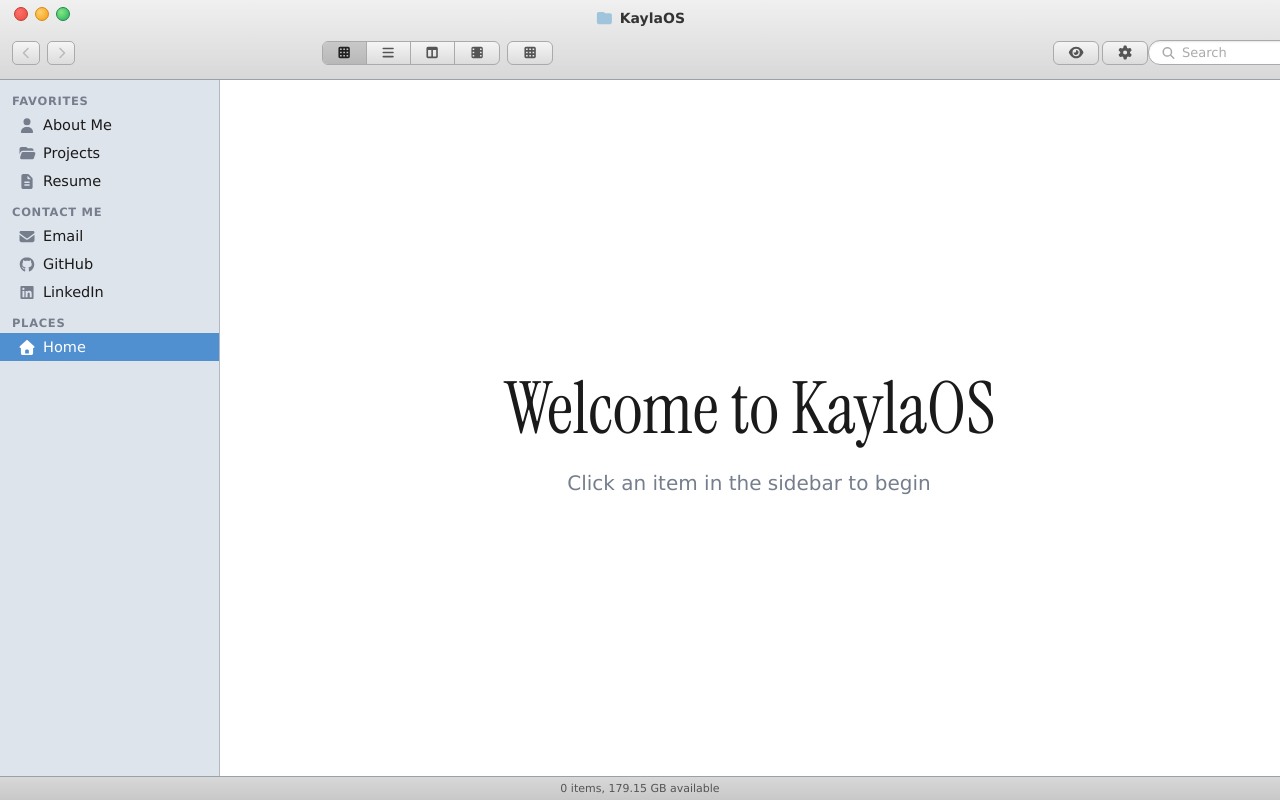
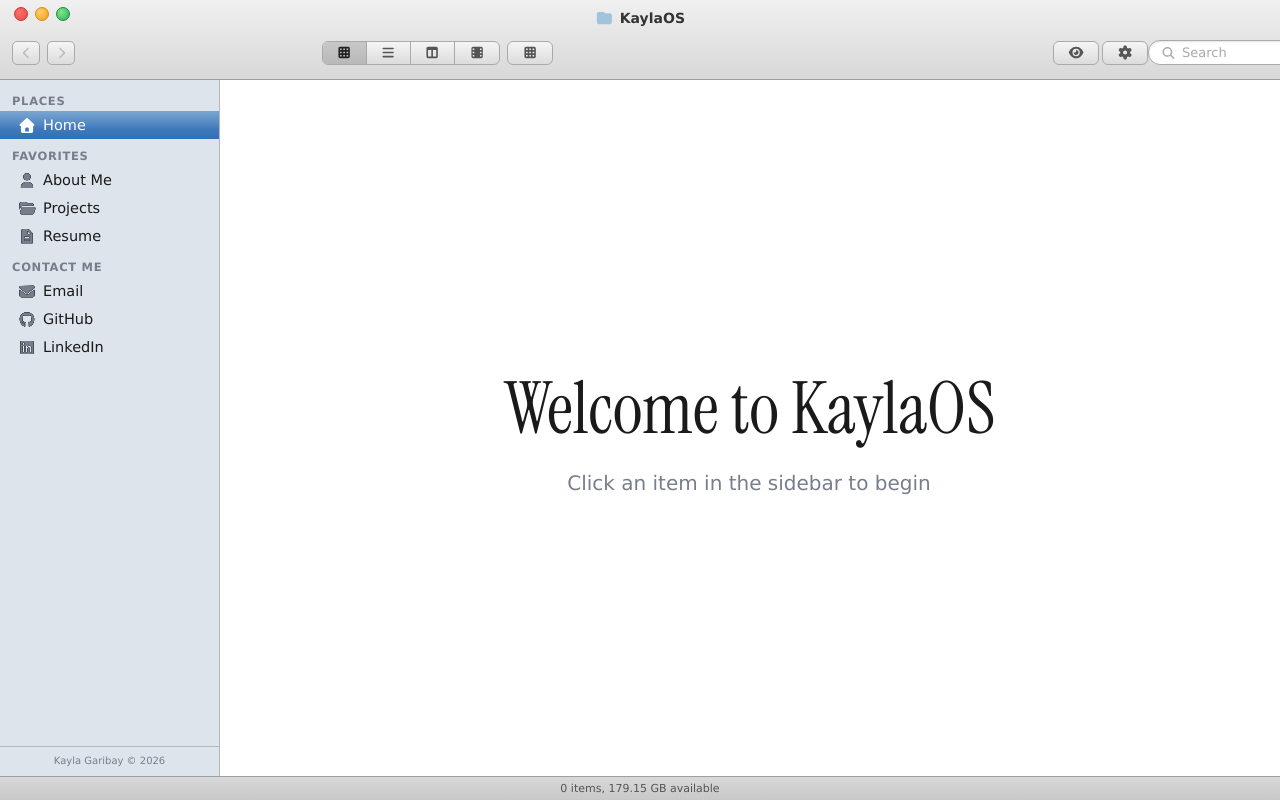
Before and after one commit to g35k/kaylaOS, a React (Vite) app: page / in a window 1280 px wide. Built offline with nearby package versions, Linux system fonts and the light colour scheme.

Commit message:
aesthetic updates to sidebar including faint .3px grey outlines to icons, a footer, and rearrangement of the userflow

```diff
--- a/src/components/sidebar/sidebar.css
+++ b/src/components/sidebar/sidebar.css
@@ -5,13 +5,29 @@
   border-right: 1px solid #b0b8c2;
   display: flex;
   flex-direction: column;
+  overflow: hidden;
+  user-select: none;
+}
+
+.sidebarContent {
+  flex: 1;
+  display: flex;
+  flex-direction: column;
   padding: 8px 0;
   overflow-y: auto;
-    user-select: none;
 }
 
 .sidebarSection {
   margin-bottom: 4px;
+}
+
+.sidebarSectionHeader {
+  font-size: 11.5px;
+  font-weight: 700;
+  color: #767E8D;
+  text-transform: uppercase;
+  letter-spacing: 0.06em;
+  padding: 6px 12px 3px 12px;
 }
 
 .sidebarItem {
@@ -25,13 +41,23 @@
   border-radius: 0;
 }
 
-  .sidebarSectionHeader {
-    font-size: 11.5px;
-    font-weight: 700;
-    color: #767E8D;
-    text-transform: uppercase;
-    letter-spacing: 0.06em;
-    padding: 6px 12px 3px 12px;
+.sidebarItem:hover {
+  background-color: #cdd4dd;
+}
+
+.sidebarItem.active {
+  background: linear-gradient(to bottom,
+    #7aa6d1 0%,
+    #5c8fc6 35%,
+    #3f79bc 65%,
+    #2f6fb3 100%
+  );
+  color: #ffffff;
+}
+
+.sidebarItem.active .sidebarIcon {
+  color: #ffffff;
+  filter: none;
 }
 
 .sidebarIcon {
@@ -42,17 +68,42 @@
   align-items: center;
   justify-content: center;
   flex-shrink: 0;
+  filter: drop-shadow(0px 0px 0.2px #000) drop-shadow(0px 0px 0.2px #000)
 }
 
-  .sidebarItem:hover {
-    background-color: #cdd4dd;
+/* footer */
+.sidebarFooter {
+  border-top: 1px solid #b0b8c2;
+  padding: 8px 0 10px 0;
+  display: flex;
+  flex-direction: column;
+  align-items: center;
+  gap: 6px;
+  background-color: #DEE4EB;
+  flex-shrink: 0;
 }
 
-  .sidebarItem.active {
-    background-color: #508FD0;
-    color: #ffffff;
+.sidebarFooterIcons {
+  display: flex;
+  align-items: center;
+  gap: 12px;
 }
 
-  .sidebarItem.active .sidebarIcon {
-    color: #ffffff;
+.footerIcon {
+  font-size: 14px;
+  color: #767E8D;
+  filter: drop-shadow(0px 0px 0.6px #4a5260) drop-shadow(0px 0px 0.6px #4a5260);
+  transition: color 0.15s;
+  cursor: pointer;
 }
+
+.footerIcon:hover {
+  color: #3f79bc;
+}
+
+.sidebarFooterText {
+  font-family: 'Lucida Grande', 'Lucida Sans Unicode', Helvetica, Arial, sans-serif;
+  font-size: 10px;
+  color: #767E8D;
+  text-align: center;
+}
--- a/src/components/sidebar/sidebar.jsx
+++ b/src/components/sidebar/sidebar.jsx
@@ -15,25 +15,25 @@ import {
 
 const sections = [
   {
+    heading: 'Places',
+    items: [
+      { id: 'home', label: 'Home', icon: faHouse, path: '/' },
+    ],
+  },
+  {
     heading: 'Favorites',
     items: [
-      { id: 'about',    label: 'About Me', icon: faUser,        path: '/about' },
-      { id: 'projects', label: 'Projects', icon: faFolderOpen,  path: '/projects' },
-      { id: 'resume',   label: 'Resume',   icon: faFileLines,   path: '/resume' },
+      { id: 'about',    label: 'About Me', icon: faUser,       path: '/about' },
+      { id: 'projects', label: 'Projects', icon: faFolderOpen, path: '/projects' },
+      { id: 'resume',   label: 'Resume',   icon: faFileLines,  path: '/resume' },
     ],
   },
   {
     heading: 'Contact Me',
     items: [
-      { id: 'email',    label: 'Email',    icon: faEnvelope, path: '/email' },
+      { id: 'email',    label: 'Email',    icon: faEnvelope, path: null, external: 'mailto:your@email.com' },
       { id: 'github',   label: 'GitHub',   icon: faGithub,   path: null, external: 'https://github.com/g35k' },
       { id: 'linkedin', label: 'LinkedIn', icon: faLinkedin, path: null, external: 'https://linkedin.com/in/kaylagaribay' },
-    ],
-  },
-  {
-    heading: 'Places',
-    items: [
-      { id: 'home', label: 'Home', icon: faHouse, path: '/' },
     ],
   },
 ]
@@ -56,6 +56,7 @@ export default function Sidebar() {
 
   return (
     <div className="sidebar">
+      <div className="sidebarContent">
         {sections.map((section) => (
           <div className="sidebarSection" key={section.heading}>
             <div className="sidebarSectionHeader">{section.heading}</div>
@@ -74,5 +75,10 @@ export default function Sidebar() {
           </div>
         ))}
       </div>
+
+      <div className="sidebarFooter">
+        <div className="sidebarFooterText">Kayla Garibay © 2026</div>
+      </div>
+    </div>
   )
 }
```
Lines whose indentation alone changed are shown as unchanged.
